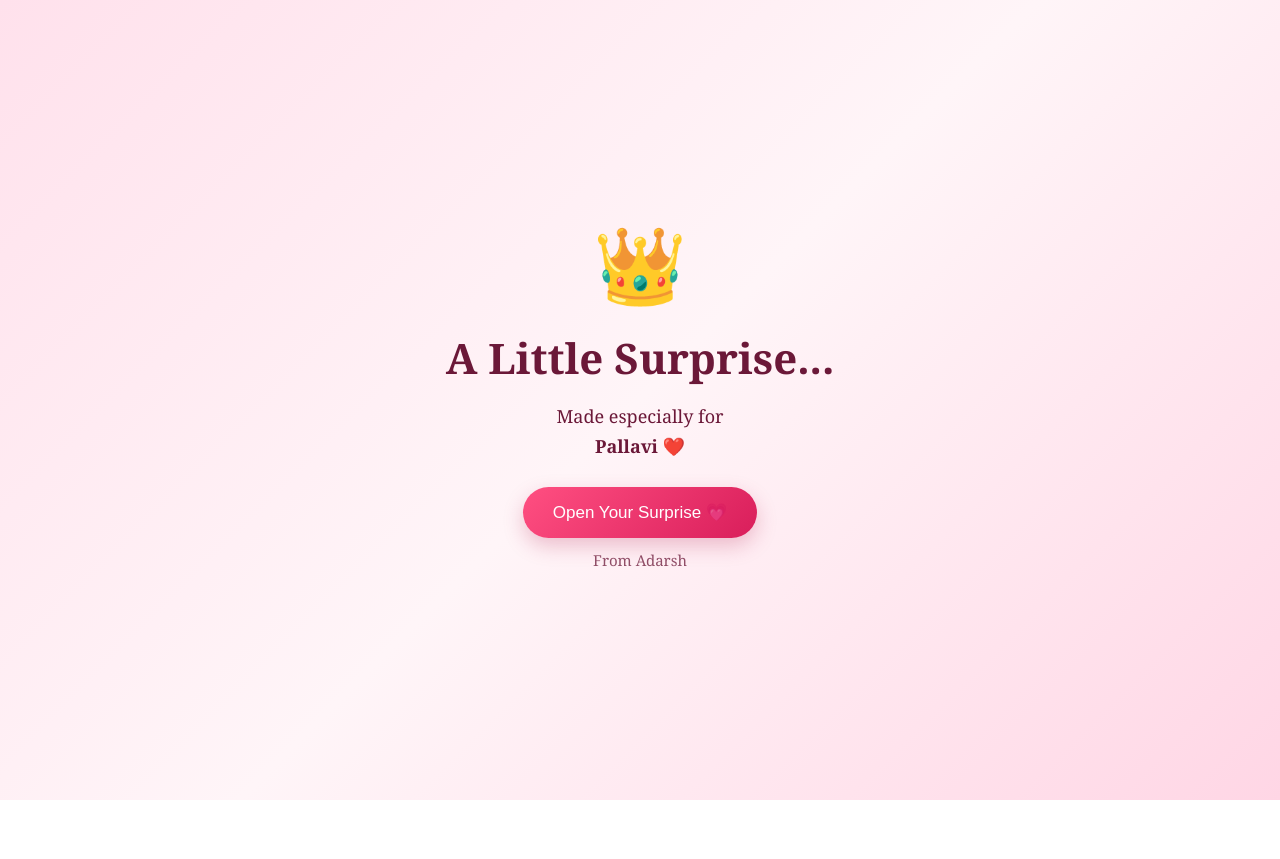
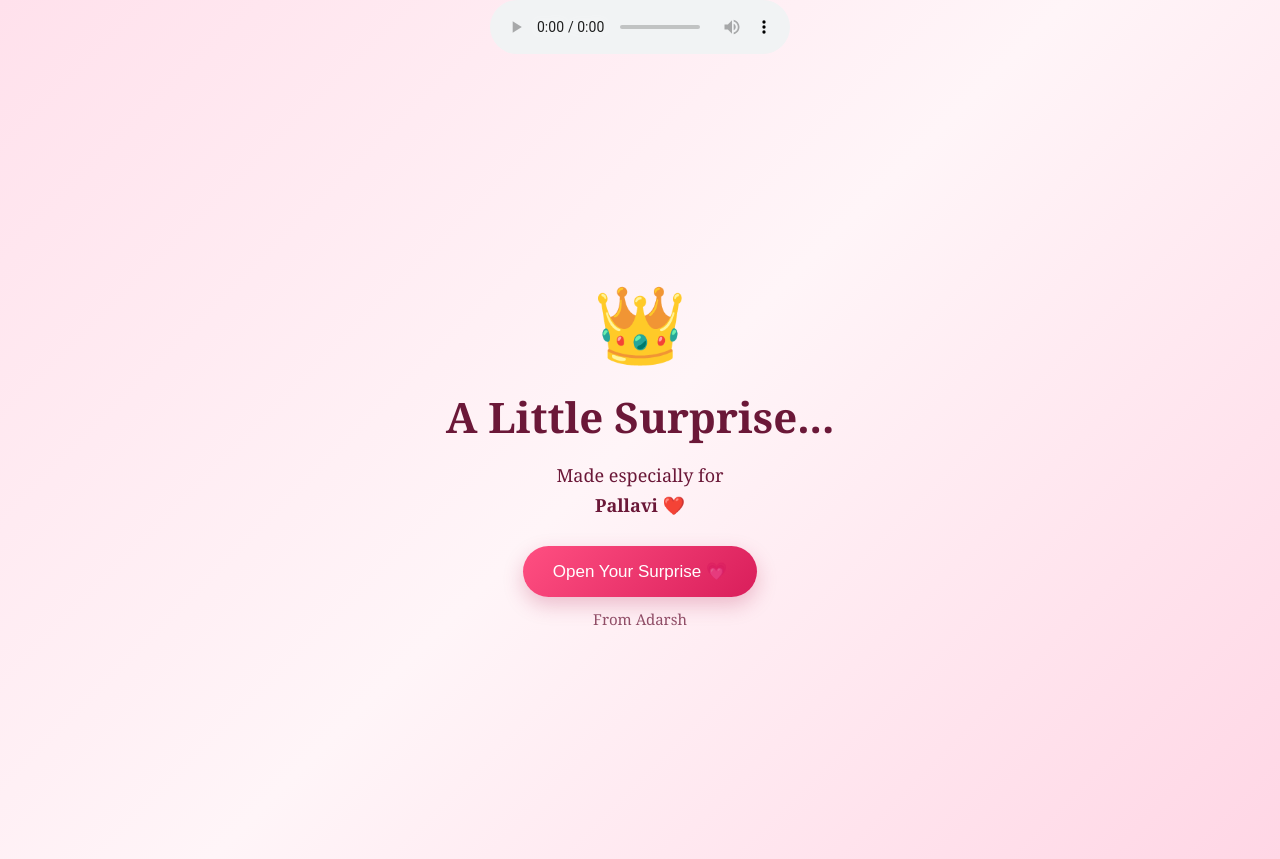
Before and after one commit to radhe2240/princess-day, a plain HTML site: page index.html in a window 1280 px wide. Before the commit the page ends 800 px from the top, so only its background shows below. Drawn offline with Linux system fonts and the light colour scheme.

Commit message:
Update index.html

```diff
--- a/index.html
+++ b/index.html
@@ -183,8 +183,9 @@ button:active {
 </head>
 
 <body>
-<audio id="bgMusic" loop>
-    <source src="Soulful Romantic Mashup _ SICKVED _ Love Aaj Kal _ Arijit Singh _ Mohit chouhan(MP3_160K).mp3" type="audio/mpeg">
+<audio id="bgMusic" controls loop>
+    <source src="song.mp3" type="audio/mpeg">
+    Your browser does not support audio.
 </audio>
 
 <!-- SCREEN 1 -->
```
